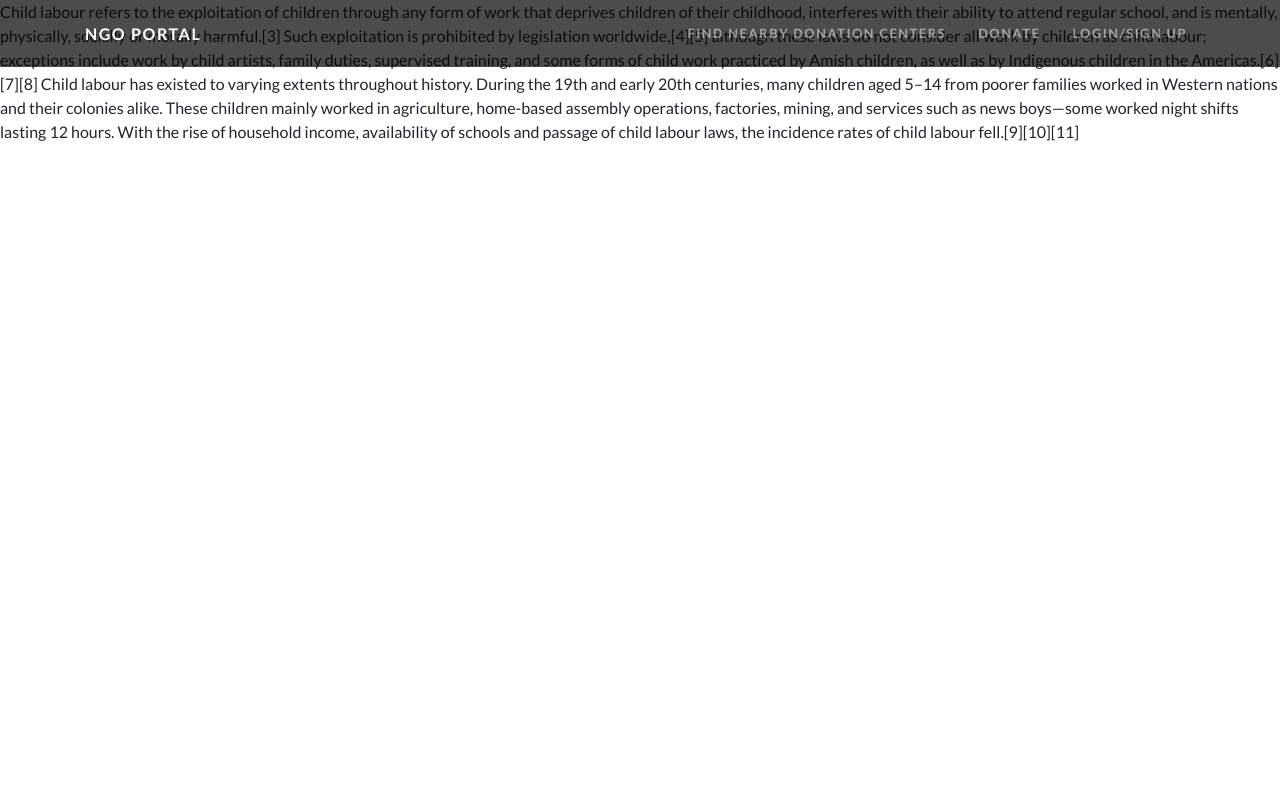
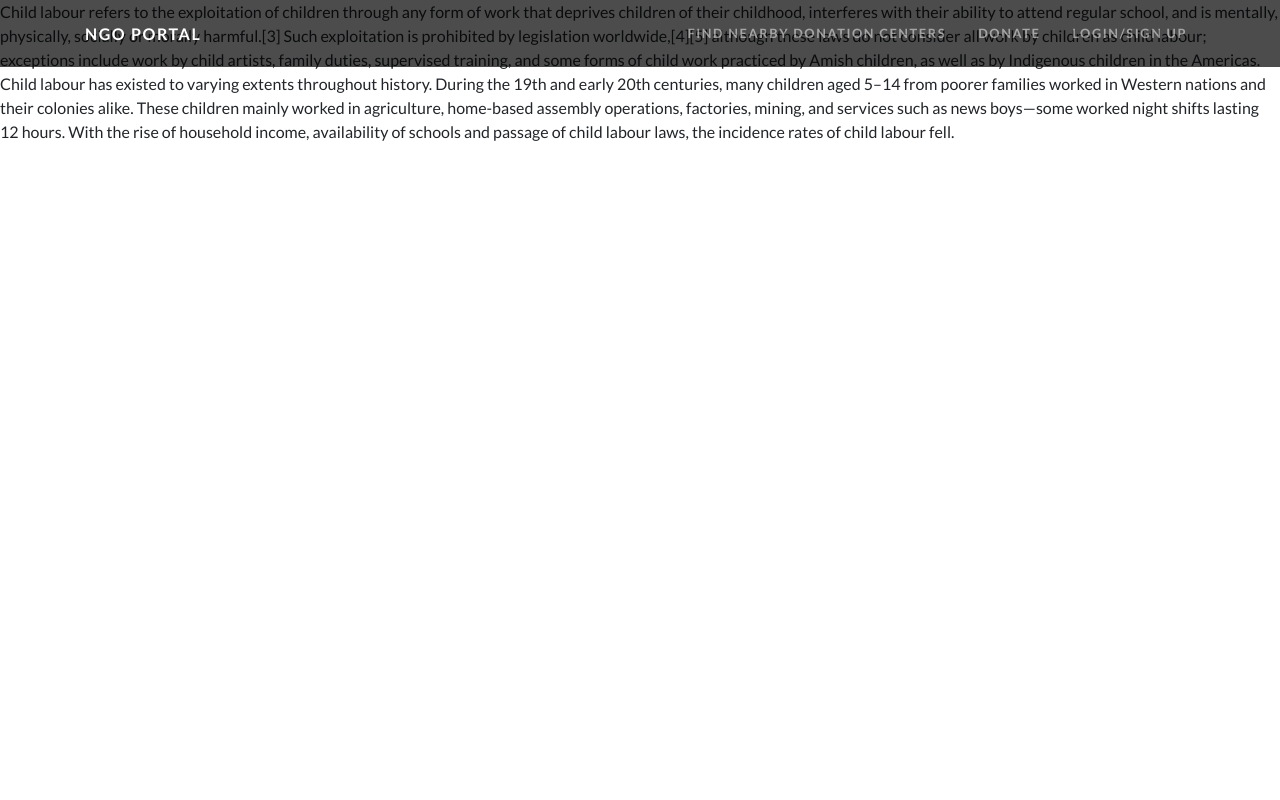
Before and after one commit to anonymousabhi/ngo_portal, a PHP site: page /child.php in a window 1280 px wide. Run offline with PHP 8.4, Linux system fonts and the light colour scheme; some libraries are stand-ins or nearby versions.

Commit message:
Update child.php

```diff
--- a/child.php
+++ b/child.php
@@ -8,9 +8,9 @@
 
 
 
-Child labour refers to the exploitation of children through any form of work that deprives children of their childhood, interferes with their ability to attend regular school, and is mentally, physically, socially or morally harmful.[3] Such exploitation is prohibited by legislation worldwide,[4][5] although these laws do not consider all work by children as child labour; exceptions include work by child artists, family duties, supervised training, and some forms of child work practiced by Amish children, as well as by Indigenous children in the Americas.[6][7][8]
+Child labour refers to the exploitation of children through any form of work that deprives children of their childhood, interferes with their ability to attend regular school, and is mentally, physically, socially or morally harmful.[3] Such exploitation is prohibited by legislation worldwide,[4][5] although these laws do not consider all work by children as child labour; exceptions include work by child artists, family duties, supervised training, and some forms of child work practiced by Amish children, as well as by Indigenous children in the Americas.
 
-Child labour has existed to varying extents throughout history. During the 19th and early 20th centuries, many children aged 5–14 from poorer families worked in Western nations and their colonies alike. These children mainly worked in agriculture, home-based assembly operations, factories, mining, and services such as news boys—some worked night shifts lasting 12 hours. With the rise of household income, availability of schools and passage of child labour laws, the incidence rates of child labour fell.[9][10][11]
+Child labour has existed to varying extents throughout history. During the 19th and early 20th centuries, many children aged 5–14 from poorer families worked in Western nations and their colonies alike. These children mainly worked in agriculture, home-based assembly operations, factories, mining, and services such as news boys—some worked night shifts lasting 12 hours. With the rise of household income, availability of schools and passage of child labour laws, the incidence rates of child labour fell.
 
 
 
```
